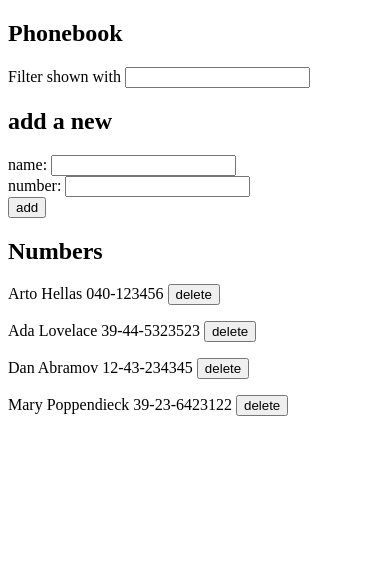
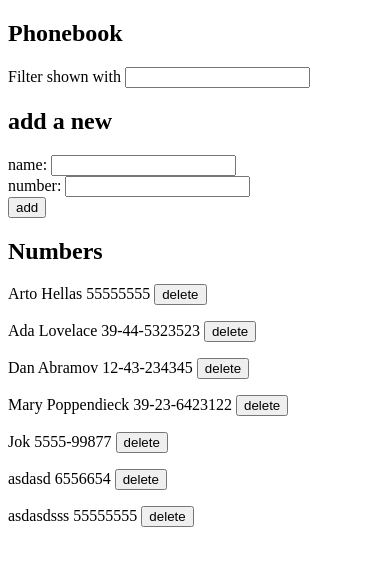
Before and after one commit to fronceee/learn-fullstackopen, a React (Vite) app in the folder part2/phonebook/: page / in a window 390 px wide. Shown: the top 566 px of the page. Built offline with nearby package versions, Linux system fonts and the light colour scheme; data requests are answered from the project's data file.

Commit message:
2.15: The Phonebook step 10

```diff
--- a/part2/phonebook/db.json
+++ b/part2/phonebook/db.json
@@ -2,7 +2,7 @@
   "persons": [
     {
       "name": "Arto Hellas",
-      "number": "040-123456",
+      "number": "55555555",
       "id": "1"
     },
     {
@@ -19,6 +19,21 @@
       "name": "Mary Poppendieck",
       "number": "39-23-6423122",
       "id": "4"
+    },
+    {
+      "id": "5",
+      "name": "Jok",
+      "number": "5555-99877"
+    },
+    {
+      "id": "6",
+      "name": "asdasd",
+      "number": "6556654"
+    },
+    {
+      "id": "7",
+      "name": "asdasdsss",
+      "number": "55555555"
     }
   ]
 }
--- a/part2/phonebook/src/App.jsx
+++ b/part2/phonebook/src/App.jsx
@@ -14,8 +14,6 @@ const App = () => {
   const [newName, setNewName] = useState('')
   const [newPhone, setNewPhone] = useState('')
   const [filterValue, setFilterValue] = useState('')
-
-  console.log(persons)
 
   useEffect(() => {
     personsService.getAllPersons().then(data => setPersons(data))
@@ -35,11 +33,28 @@ const App = () => {
     setNewPhone(event.target.value)
   }
 
+  const resetStates = () => {
+    setNewName('')
+    setNewPhone('')
+  }
+
   const handleSubmit = () => {
     if (!newName) return;
 
-    if (persons.find(item => item.name === newName)) {
-      alert(`${newName} is already added to phonebook`)
+    const alreadyExistedPerson = persons.find(item => item.name === newName)
+
+    if (alreadyExistedPerson) {
+      if (confirm(`${newName} is already added to phonebook, replace the old number with a new one?`)) {
+        personsService.updatePerson(alreadyExistedPerson.id, { ...alreadyExistedPerson, number: newPhone }).then(data => {
+          setPersons(prev => [...prev].map(person => {
+            if (person.id === data.id) {
+              return data
+            }
+            return person
+          }))
+          resetStates()
+        })
+      }
       return
     }
 
@@ -49,17 +64,16 @@ const App = () => {
       number: newPhone
     }).then(data => {
       setPersons(prev => [...prev, data])
-      setNewName('')
-      setNewPhone('')
+      resetStates()
     })
   }
 
   const handleDeleteClick = id => {
-    const {name} = persons.find(person => person.id === id)
+    const { name } = persons.find(person => person.id === id)
     if (confirm(`Delete ${name}?`))
-    personsService.deletePerson(id).then(data => {
-      setPersons(prev => [...prev].filter(person => person.id != data.id))
-    })
+      personsService.deletePerson(id).then(data => {
+        setPersons(prev => [...prev].filter(person => person.id != data.id))
+      })
   }
 
   return (
@@ -69,7 +83,7 @@ const App = () => {
       <h2>add a new</h2>
       <PersonForm nameValue={newName} numberValue={newPhone} onNameChange={handleNewNameChange} onNumberChange={handleNewPhoneChange} onFormSubmit={handleSubmit} />
       <h2>Numbers</h2>
-      <Persons filteredPerson={filteredPerson} onDeleteClick={handleDeleteClick}/>
+      <Persons filteredPerson={filteredPerson} onDeleteClick={handleDeleteClick} />
     </div>
   )
 }
--- a/part2/phonebook/src/services/persons.js
+++ b/part2/phonebook/src/services/persons.js
@@ -17,8 +17,14 @@ function deletePerson(id) {
     return request.then(response => response.data)
 }
 
+function updatePerson(id, updatedObject) {
+    const request = axios.put(`${baseURL}/${id}`, updatedObject)
+    return request.then(response => response.data)
+}
+
 export default {
     getAllPersons,
     addPerson,
-    deletePerson
+    deletePerson,
+    updatePerson
 }
```
